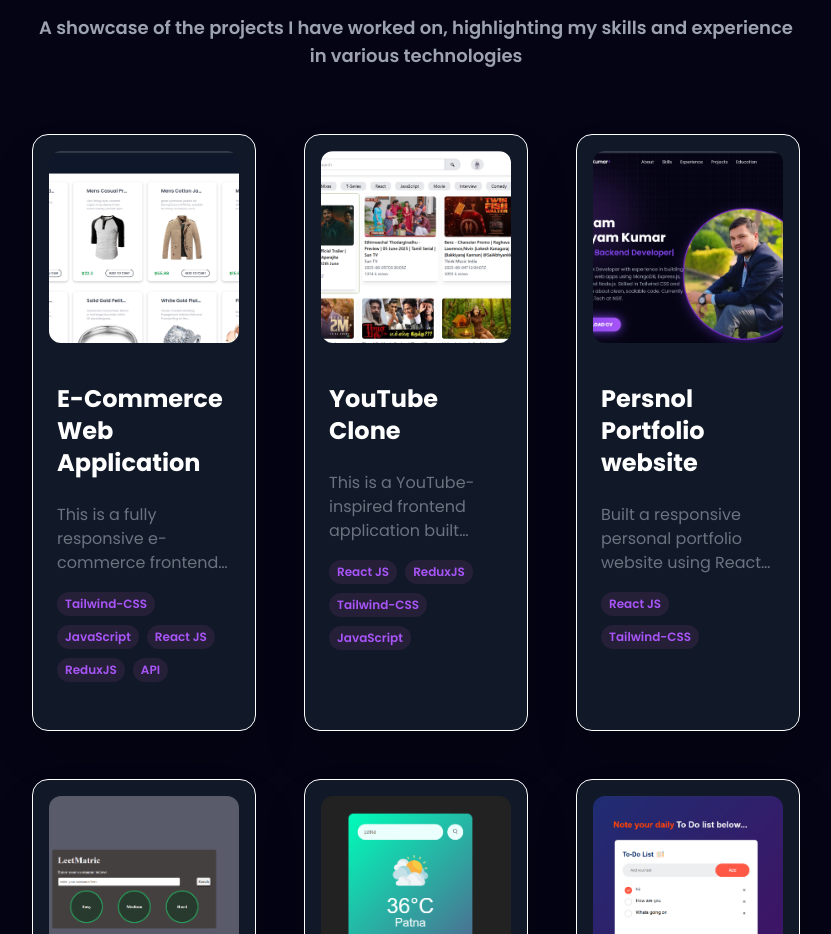
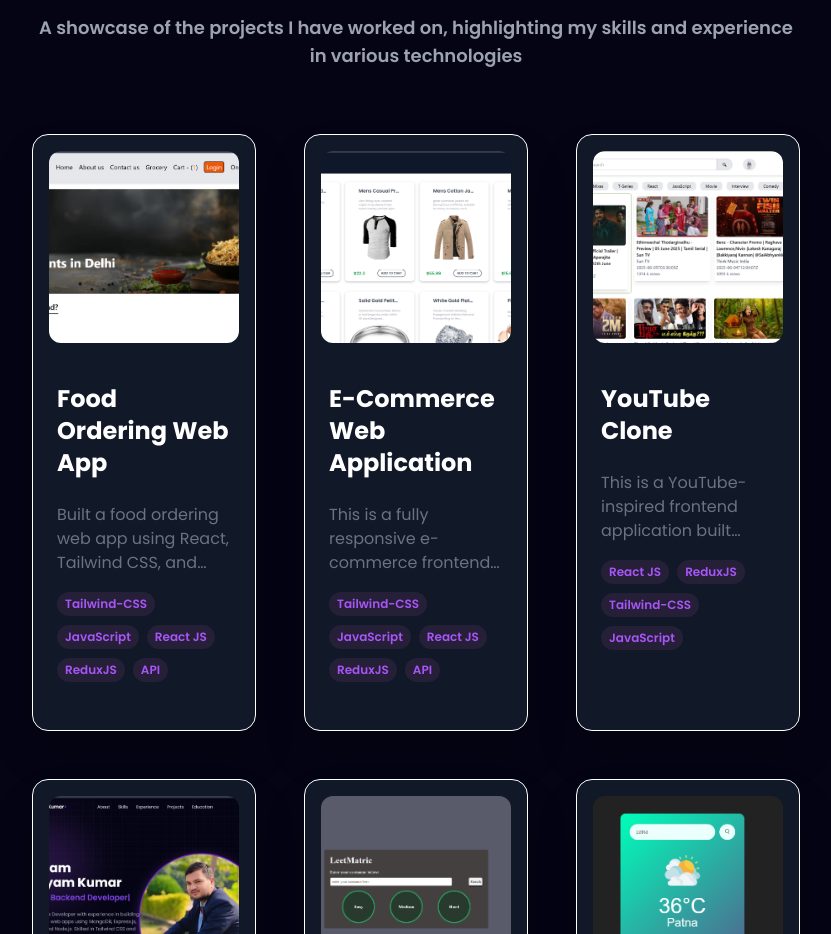
Before and after one commit to Satyambhardwaj59/Portfolio, a React (Vite) app: page / in a window 1280 px wide. Shown: the part 3620-4554 px from the top of the page, without its empty margins (224-1055 px from the left). Built offline with nearby package versions, Linux system fonts and the light colour scheme.

Commit message:
Add food app project

```diff
--- a/src/constants.js
+++ b/src/constants.js
@@ -39,7 +39,8 @@ import toDo from './assets/work_logo/toDo.png';
 import calculator from './assets/work_logo/calculator.png';
 import omniFood from './assets/work_logo/omniFood.png';
 import Ecomzy from './assets/work_logo/Ecomzy.png';
-import portfolio from './assets/work_logo/portfolio.png'
+import portfolio from './assets/work_logo/portfolio.png';
+import foodApp from './assets/work_logo/foodApp.png';
 
 // Achivments Section Logo's
 import bestCordinotor from './assets/achivments_logo/best-cordinator.jpeg';
@@ -162,6 +163,16 @@ export const SkillsInfo = [
   export const projects = [
     {
       id: 0,
+      title: "Food Ordering Web App",
+      description:
+        "Built a food ordering web app using React, Tailwind CSS, and Redux Toolkit, inspired by Swiggy. The app was designed to fetch real-time restaurant and menu data via Swiggy’s live API, featuring dynamic routing with React Router, interactive UI with React Slick carousels, icons from React Icons, and toast notifications using React Hot Toast. Modular components were structured with modern React Hooks, and core functionality was tested using Jest. Although the project is well-structured and feature-rich, it is currently not live due to CORS policy restrictions on the Swiggy API.",
+      image: foodApp,
+      tags: ["Tailwind-CSS", "JavaScript", "React JS", "ReduxJS", "API"],
+      github: "https://github.com/Satyambhardwaj59/React",
+      webapp: "",
+    },
+    {
+      id: 1,
       title: "E-Commerce Web Application",
       description:
         "This is a fully responsive e-commerce frontend web application built using React.js, showcasing a modern and user-friendly UI with product listings, filtering, and navigation features. Designed to mimic a real-world shopping experience, this project highlights my skills in building visually appealing, component-driven interfaces using React, along with clean code structure and performance-optimized layouts. It demonstrates my ability to create scalable and interactive UI designs suitable for integration with backend services.",
@@ -171,7 +182,7 @@ export const SkillsInfo = [
       webapp: "https://react-e-commerce-two-gules.vercel.app/",
     },
     {
-      id: 1,
+      id: 2,
       title: "YouTube Clone",
       description:
         "This is a YouTube-inspired frontend application built using React and Tailwind CSS, focused on delivering a smooth and responsive user experience. It integrates the YouTube Data API to provide efficient video search with live suggestions, optimized API calls, and interactive features like nested comments, like buttons, and shimmer UI for loading states. The project highlights my skills in building real-world, API-driven interfaces with performance and user experience in mind. (Currently not live.)",
@@ -181,7 +192,7 @@ export const SkillsInfo = [
       webapp: "",
     },
     {
-      id: 2,
+      id: 3,
       title: "Persnol Portfolio website",
       description:
         "Built a responsive personal portfolio website using React and Tailwind CSS to showcase my skills, projects, and achievements. The site features smooth navigation, modern design, and mobile-friendly layout, demonstrating my proficiency in frontend development and creating engaging user experiences.",
@@ -191,7 +202,7 @@ export const SkillsInfo = [
       webapp: "https://portfolio-satyam-kumars-projects-4080f490.vercel.app/",
     },
     {
-      id: 3,
+      id: 4,
       title: "LeetCode Stats Tracker",
       description:
         "This is a frontend web application built using JavaScript, HTML, and CSS that fetches and displays LeetCode user statistics through their public API. By entering a username, users can view how many coding problems they've solved, categorized by difficulty levels (Easy, Medium, Hard). The project features a clean, responsive UI and demonstrates effective API integration, DOM manipulation, and real-time data presentation. It highlights my ability to create practical and interactive tools using core web technologies.",
@@ -201,7 +212,7 @@ export const SkillsInfo = [
       webapp: "https://leet-matrix-two.vercel.app/",
     },
     {
-      id: 4,
+      id: 5,
       title: "Weather App",
       description:
         "A responsive weather app built with JavaScript, HTML, and CSS that uses the OpenWeather API to provide real-time weather data. Users can search cities to view current temperature, humidity, and conditions. The project highlights API integration, asynchronous data fetching, and a clean, user-friendly interface.",
@@ -211,7 +222,7 @@ export const SkillsInfo = [
       webapp: "https://weather-app-beta-ten-87.vercel.app/",
     },
     {
-      id: 5,
+      id: 6,
       title: "To Do App",
       description:
         "A simple and intuitive To-Do app built with JavaScript, HTML, and CSS that allows users to add, edit, and delete tasks. It features local storage to save tasks persistently, helping users manage their daily activities efficiently with a clean and responsive user interface.",
@@ -221,7 +232,7 @@ export const SkillsInfo = [
       webapp: "https://to-do-list-satyam-kumars-projects-4080f490.vercel.app/",
     },
     {
-      id: 6,
+      id: 7,
       title: "Calculator",
       description:
         "A functional calculator app built using JavaScript, HTML, and CSS that performs basic arithmetic operations like addition, subtraction, multiplication, and division. It features a clean and responsive design with intuitive buttons, showcasing skills in DOM manipulation, event handling, and user interface development.",
@@ -231,7 +242,7 @@ export const SkillsInfo = [
       webapp: "https://basic-calculator-teal.vercel.app/",
     },
     {
-      id: 7,
+      id: 8,
       title: "Responsive OmniFood",
       description:
         "This is a responsive landing page for a fictional AI-powered meal subscription service, built using HTML and CSS. The design emphasizes modern aesthetics and user experience, featuring a clean layout with sections for meal plans, testimonials, and pricing. The project demonstrates proficiency in creating visually appealing, mobile-friendly websites suitable for showcasing subscription-based services",
```
Also changed, not shown: src/assets/work_logo/foodApp.png (added).
